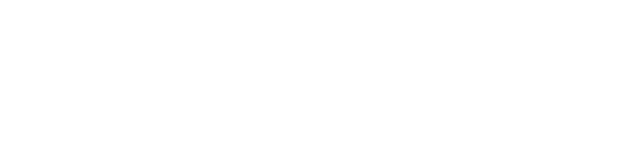
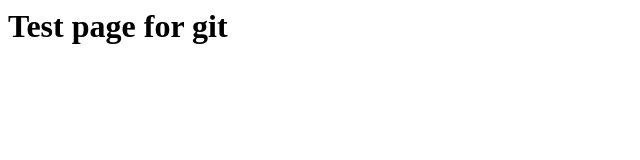
Before and after one commit to zhhk565/test_git, a plain HTML site: page index.html in a window 1280 px wide. Shown: the whole page, without its empty margins (0-640 px from the left). Drawn offline with Linux system fonts and the light colour scheme.

Commit message:
header added

```diff
--- a/index.html
+++ b/index.html
@@ -1,2 +1,6 @@
 <html>
+	<body>
+		<h1>Test page for git </h1>
+	</body>
+
 </html>
```
